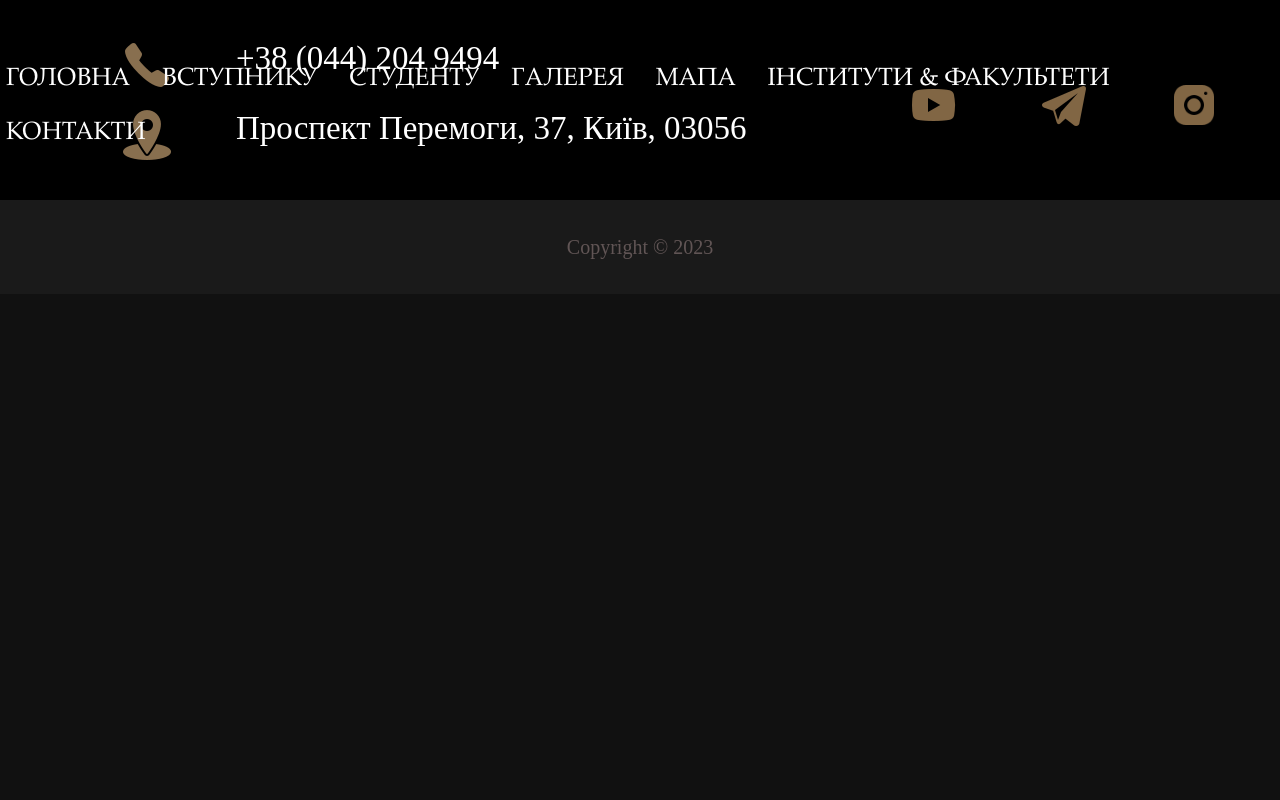
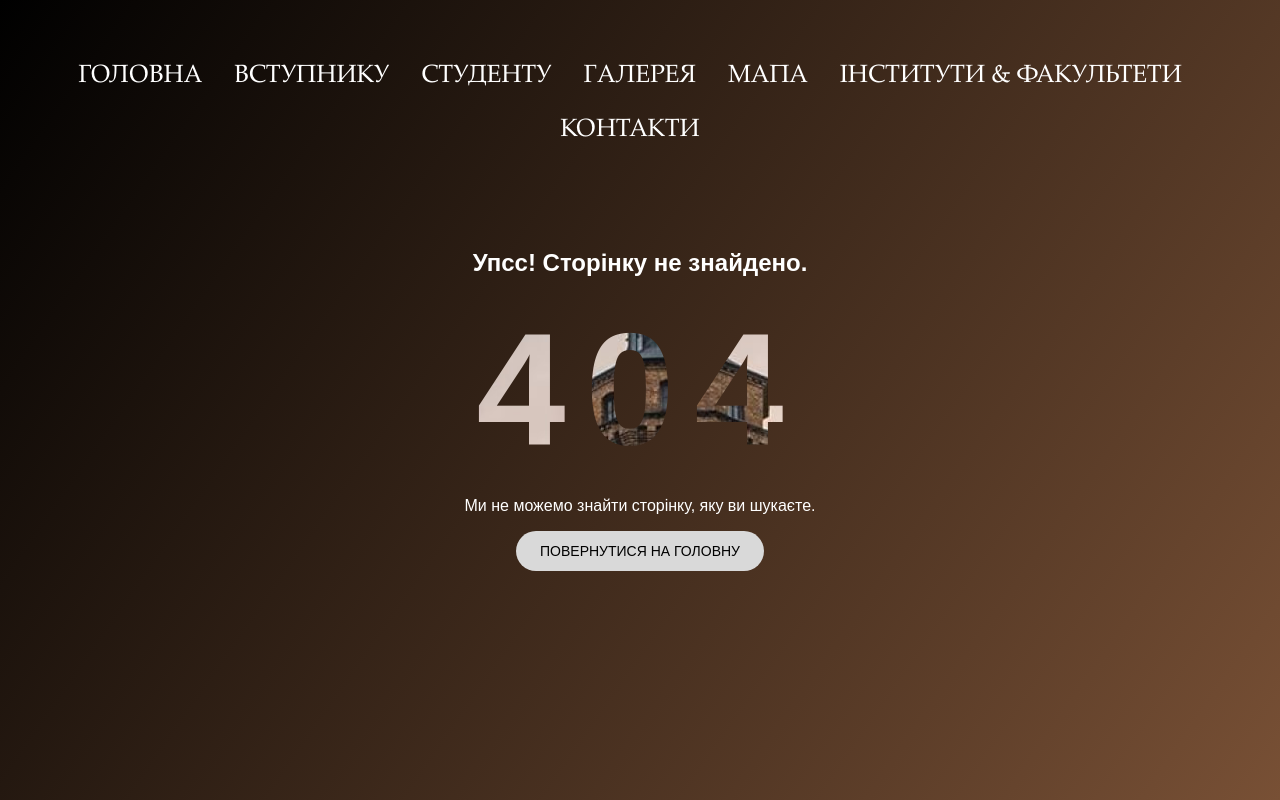
Before and after one commit to Brain-Breakers-ATB/KPIHub, an Angular app in the folder frontend/: page /notfound in a window 1280 px wide. Before the commit this address led to /. Shown: the top 800 px of the page. Built offline with nearby package versions, Linux system fonts and the light colour scheme.

Commit message:
some changes

```diff
--- a/frontend/src/app/app.module.ts
+++ b/frontend/src/app/app.module.ts
@@ -7,11 +7,13 @@ import { BaseHeaderModule } from "./components/base-header/base-header.module";
 import { BaseFooterModule } from "./components/base-footer/base-footer.module";
 import { HttpClientModule } from '@angular/common/http';
 import { FlexLayoutModule } from '@angular/flex-layout';
+import { NotfoundComponent } from './components/notfound/notfound.component';
 
 @NgModule({
   declarations: [
     AppComponent,
-    MainPageComponent
+    MainPageComponent,
+    NotfoundComponent
   ],
   imports: [
     BrowserModule,
@@ -19,7 +21,7 @@ import { FlexLayoutModule } from '@angular/flex-layout';
     BaseHeaderModule,
     BaseFooterModule,
     HttpClientModule,
-    FlexLayoutModule,
+    FlexLayoutModule
   ],
   providers: [],
   bootstrap: [AppComponent]
--- a/frontend/src/app/components/base-header/base-header-routing.module.ts
+++ b/frontend/src/app/components/base-header/base-header-routing.module.ts
@@ -3,47 +3,48 @@ import { RouterModule, Routes } from '@angular/router';
 import { MainPageComponent } from "../main-page/main-page.component";
 import { EntrantPageComponent } from "../entrant-page/entrant-page.component";
 import { StudentPageComponent } from "../student-page/student-page.component";
+import { ContactsPageComponent } from "../contacts-page/contacts-page.component";
 import { GalleryPageComponent } from "../gallery-page/gallery-page.component";
 import { SubdivisionsPageComponent } from "../subdivisions-page/subdivisions-page.component";
-import { ContactsPageComponent } from "../contacts-page/contacts-page.component";
 import { MapPageComponent } from "../map-page/map-page.component";
+import {NotfoundComponent} from "../notfound/notfound.component";
 
 const routes: Routes = [
+  { path: 'notfound', component: NotfoundComponent },
   {
     path: '',
-    component: MainPageComponent
+    component: MainPageComponent,
   },
   {
     path: 'entrant',
     component: EntrantPageComponent,
-    loadChildren: () => import('../entrant-page/entrant-page.module').then((m) => m.EntrantPageModule)
+    loadChildren: () => import('../entrant-page/entrant-page.module').then((m) => m.EntrantPageModule),
   },
   {
     path: 'student',
     component: StudentPageComponent,
-    loadChildren: () => import('../student-page/student-page.module').then((m) => m.StudentPageModule)
+    loadChildren: () => import('../student-page/student-page.module').then((m) => m.StudentPageModule),
   },
-    {
-        path: 'gallery',
-        component: GalleryPageComponent,
-        loadChildren: () => import('../gallery-page/gallery-page.module').then((m) => m.GalleryPageModule)
-    },
-    {
-        path: 'subdivisions',
-        component: SubdivisionsPageComponent,
-        loadChildren: () => import('../subdivisions-page/subdivisions-page.module').then((m) => m.SubdivisionsPageModule)
-    },
+  {
+      path: 'gallery',
+      component: GalleryPageComponent,
+      loadChildren: () => import('../gallery-page/gallery-page.module').then((m) => m.GalleryPageModule)
+  },
   {
     path: 'contacts',
     component: ContactsPageComponent,
-      loadChildren: () => import('../contacts-page/contacts-page.module').then((m) => m.ContactsPageModule)
+      loadChildren: () => import('../contacts-page/contacts-page.module').then((m) => m.ContactsPageModule),
   },
-
+  {
+    path: 'subdivisions',
+    component: SubdivisionsPageComponent,
+  },
     {
         path: 'map',
         component: MapPageComponent,
         loadChildren: () => import('../map-page/map-page.module').then((m) => m.MapPageModule)
-    }
+    },
+    { path: '**', redirectTo: '/notfound' }
 ];
 
 @NgModule({
--- a/frontend/src/app/components/base-header/base-header.component.sass
+++ b/frontend/src/app/components/base-header/base-header.component.sass
@@ -25,7 +25,7 @@
     display: flex
     justify-content: center
     align-items: center
-    margin-top: 66px
+    margin-top: 63px
     flex-wrap: wrap
 
 .navigation_button
--- /dev/null
+++ b/frontend/src/app/components/notfound/notfound.component.html
@@ -0,0 +1,15 @@
+<!DOCTYPE html>
+<html lang="en" dir="ltr">
+<head>
+    <meta charset="utf-8">
+    <title></title>
+</head>
+<body>
+<div class="container">
+    <h2>Упсс! Сторінку не знайдено.</h2>
+    <h1>404</h1>
+    <p>Ми не можемо знайти сторінку, яку ви шукаєте.</p>
+    <a href="#">Повернутися на головну</a>
+</div>
+</body>
+</html>
--- /dev/null
+++ b/frontend/src/app/components/notfound/notfound.component.sass
@@ -0,0 +1,40 @@
+body
+    margin: 0
+    padding: 0
+    font-family: "montserrat", sans-serif
+    min-height: 100vh
+    background-image: linear-gradient(125deg, #000, #785035)
+
+.container
+    width: 100%
+    position: absolute
+    top: 50%
+    transform: translateY(-50%)
+    text-align: center
+    color: #FFFFFF
+
+.container h1
+    font-size: 160px
+    margin: 0
+    font-weight: 900
+    letter-spacing: 20px
+    background: url(../../../assets/img/student-page-img/img5.jpg) center no-repeat
+    -webkit-text-fill-color: transparent
+    -webkit-background-clip: text
+
+
+.container a
+    text-decoration: none
+    background: #D9D9D9
+    color: #000
+    padding: 12px 24px
+    display: inline-block
+    border-radius: 25px
+    font-size: 14px
+    text-transform: uppercase
+    transition: 0.4s
+    &:hover
+        transform: scale(1.3)
+
+.container a:hover
+    background: #BF9E80
--- /dev/null
+++ b/frontend/src/app/components/notfound/notfound.component.ts
@@ -0,0 +1,15 @@
+import { Component, OnInit } from '@angular/core';
+
+@Component({
+    selector: 'app-notfound',
+    templateUrl: './notfound.component.html',
+    styleUrls: ['./notfound.component.sass']
+})
+export class NotfoundComponent implements OnInit {
+
+    constructor() { }
+
+    ngOnInit(): void {
+
+    }
+}
```
Also changed, not shown: frontend/src/app/components/notfound/notfound.module.ts (added), 1 other file (tests, documents, lock files or other folders).
